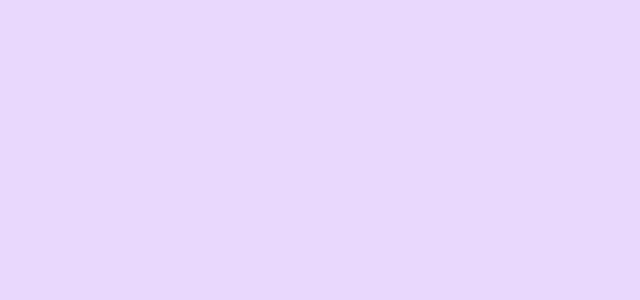
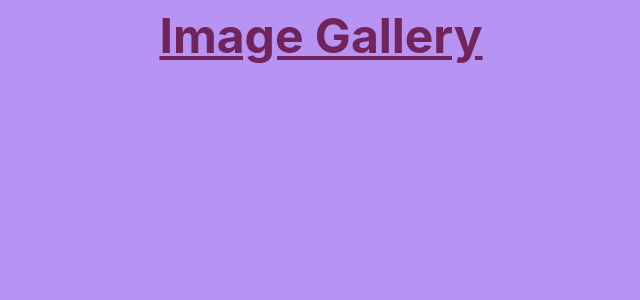
Before and after one commit to Marx-wrld/Animated-Image-Gallery, a Next.js app in the folder image-gallery/: page / in a window 1280 px wide. Shown: the top 300 px of the page, without its empty margins (319-959 px from the left). Built offline with nearby package versions, Linux system fonts and the light colour scheme.

Commit message:
Fetching data from the pexels api

```diff
--- a/image-gallery/pages/_app.js
+++ b/image-gallery/pages/_app.js
@@ -1,6 +1,6 @@
 import { ChakraProvider } from "@chakra-ui/react";
 
-function MyApp({Component, pageProps}){
+function MyApp ({Component, pageProps}){
   return (
     <ChakraProvider>
     <Component {...pageProps} />
--- a/image-gallery/pages/_document.js
+++ b/image-gallery/pages/_document.js
@@ -1,4 +1,4 @@
-import { Html, Head, Main, NextScript } from 'next/document'
+import { Html, Head, Main, NextScript } from 'next/document';
 
 export default function Document() {
   return (
--- a/image-gallery/pages/index.js
+++ b/image-gallery/pages/index.js
@@ -1,5 +1,5 @@
 import Head from 'next/head';
-import { Box } from "@chakra-ui/react";
+import { Box, Container, Text } from "@chakra-ui/react";
 
 export default function Home() {
   return (
@@ -8,8 +8,19 @@ export default function Home() {
         <title>Image Gallery</title>
         <link rel="icon" href="/favicon.ico" />
       </Head>
-      <Box overflow="hidden" bg="purple.100" minH="100vh">
-
+      <Box overflow="hidden" bg="purple.300" minH="100vh">
+        <Container>
+          <Text
+            color='pink.800'
+            fontWeight="bold"
+            mb="1rem"
+            textAlign='center'
+            textDecoration='underline'
+            fontSize={['4xl', '4xl', '5xl', '5xl']} //{} tells the js parser to interpret the expresion within as javascript.
+          >
+            Image Gallery
+          </Text>
+        </Container>
       </Box>
     </div>
   );
```
Also changed, not shown: image-gallery/lib/api.js (added, +14 -0 lines).
